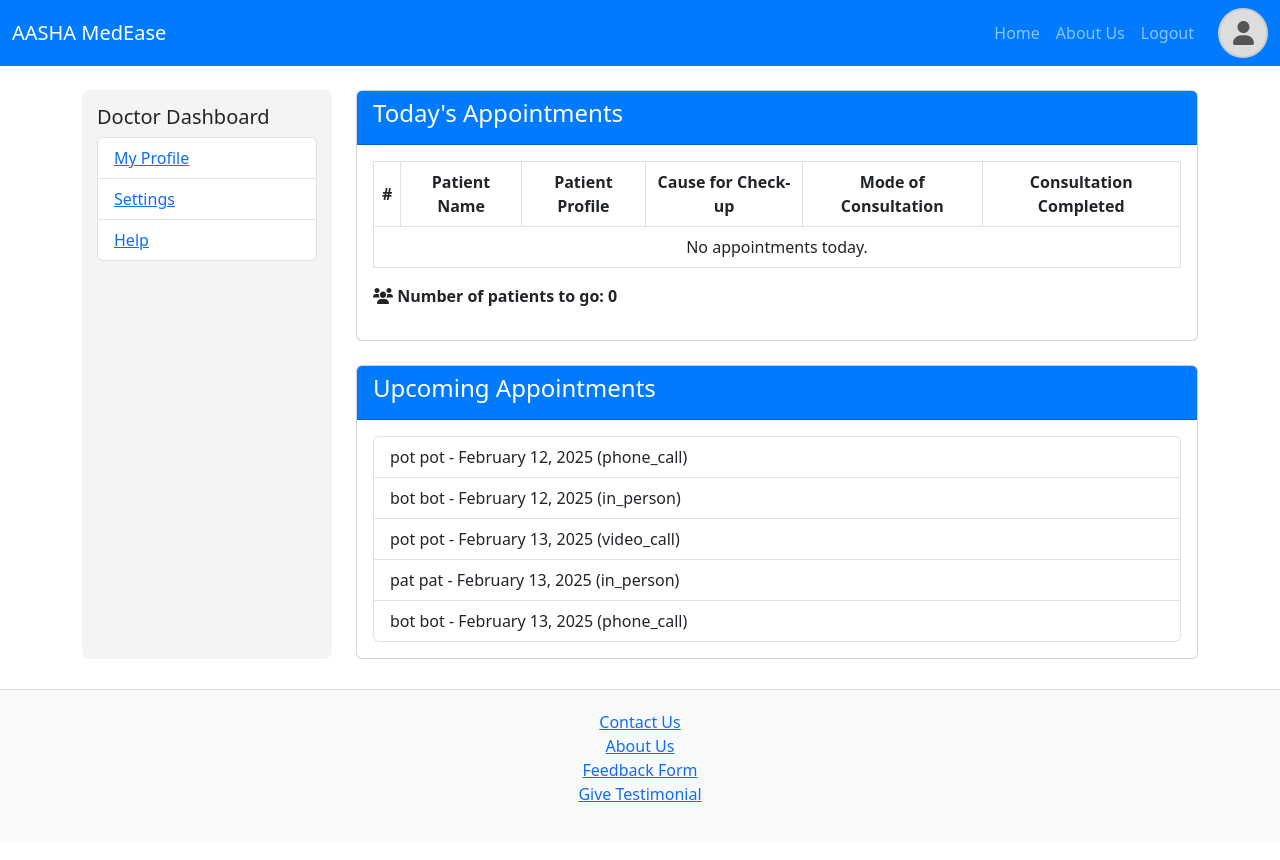
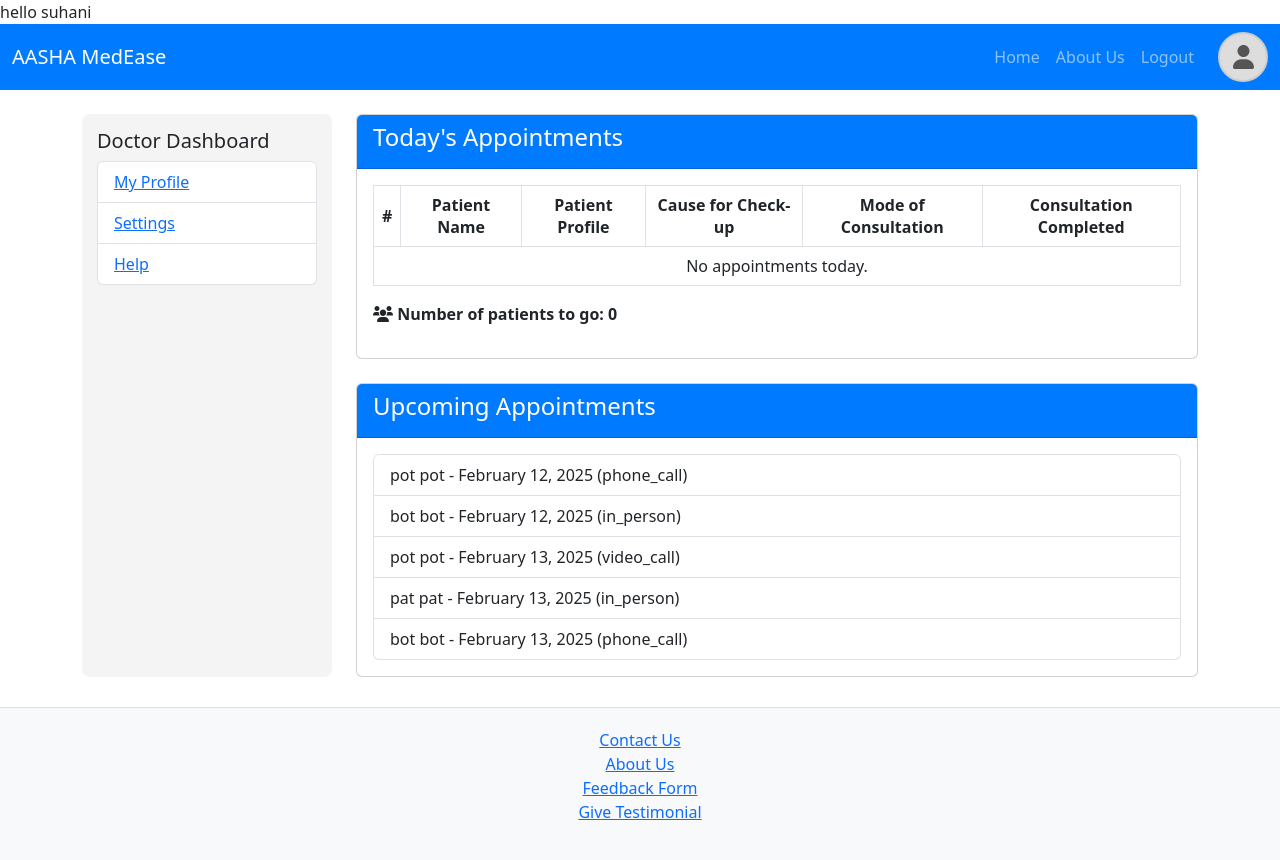
Before and after one commit to Suhani-T/AASHA-MedEase-HOF-6.0, a Django app: template hof_project/aasha_project/templates/doc_dashboard.html in a window 1280 px wide. Before the commit the page ends 802 px from the top, so only its background shows below. Run offline with Django 5.2, Linux system fonts and the light colour scheme; the template is opened without the code that fills it: values that come from a table or form of the project are taken from there, others are empty; data comes from the database, SQL or seed files in the repository; parts of the project's set-up code (start-up, migrations or seed data) failed here and were passed over.

Commit message:
added hello

```diff
--- a/hof_project/aasha_project/templates/doc_dashboard.html
+++ b/hof_project/aasha_project/templates/doc_dashboard.html
@@ -1,3 +1,4 @@
+hello suhani
 <!DOCTYPE html>
 <html lang="en">
 <head>
```
